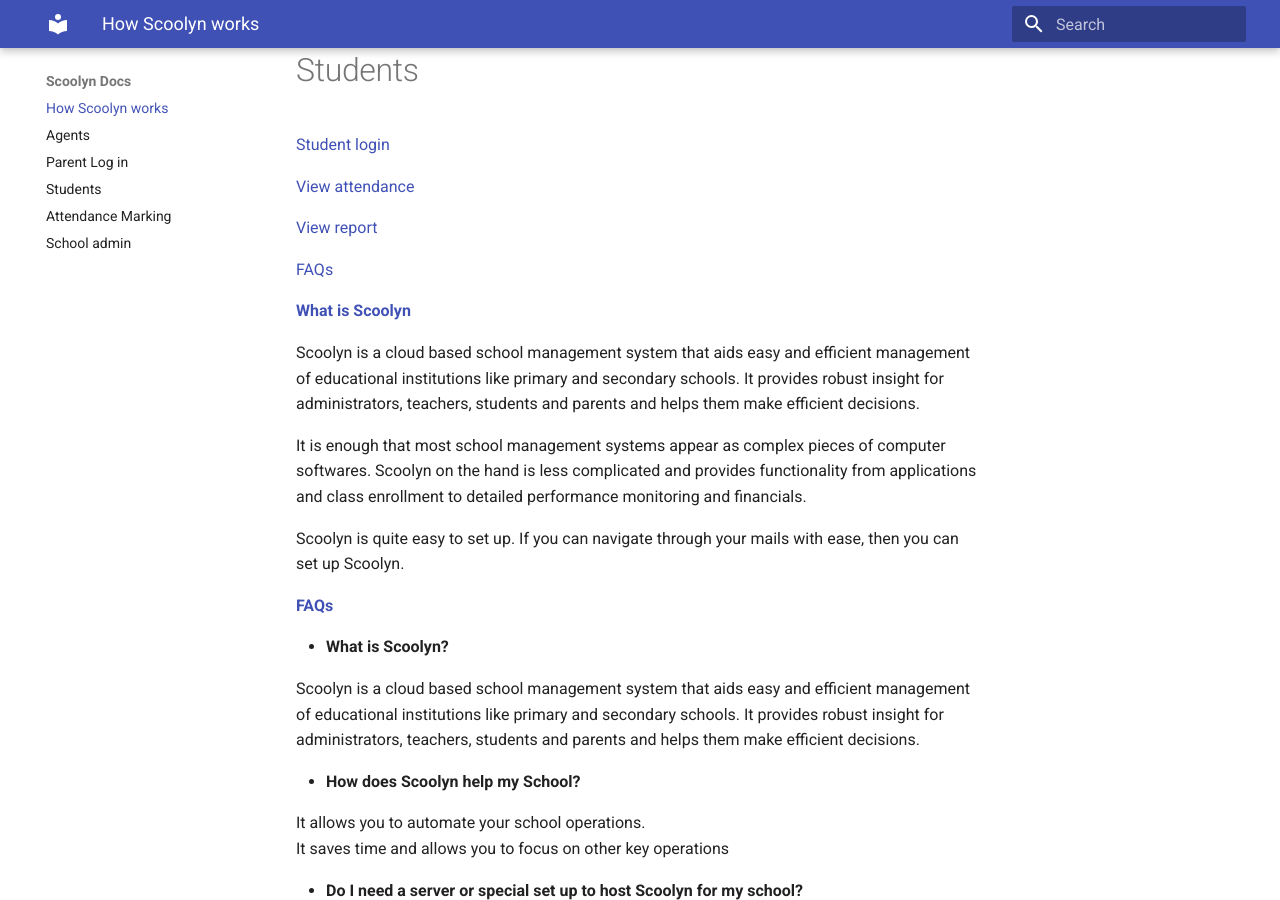
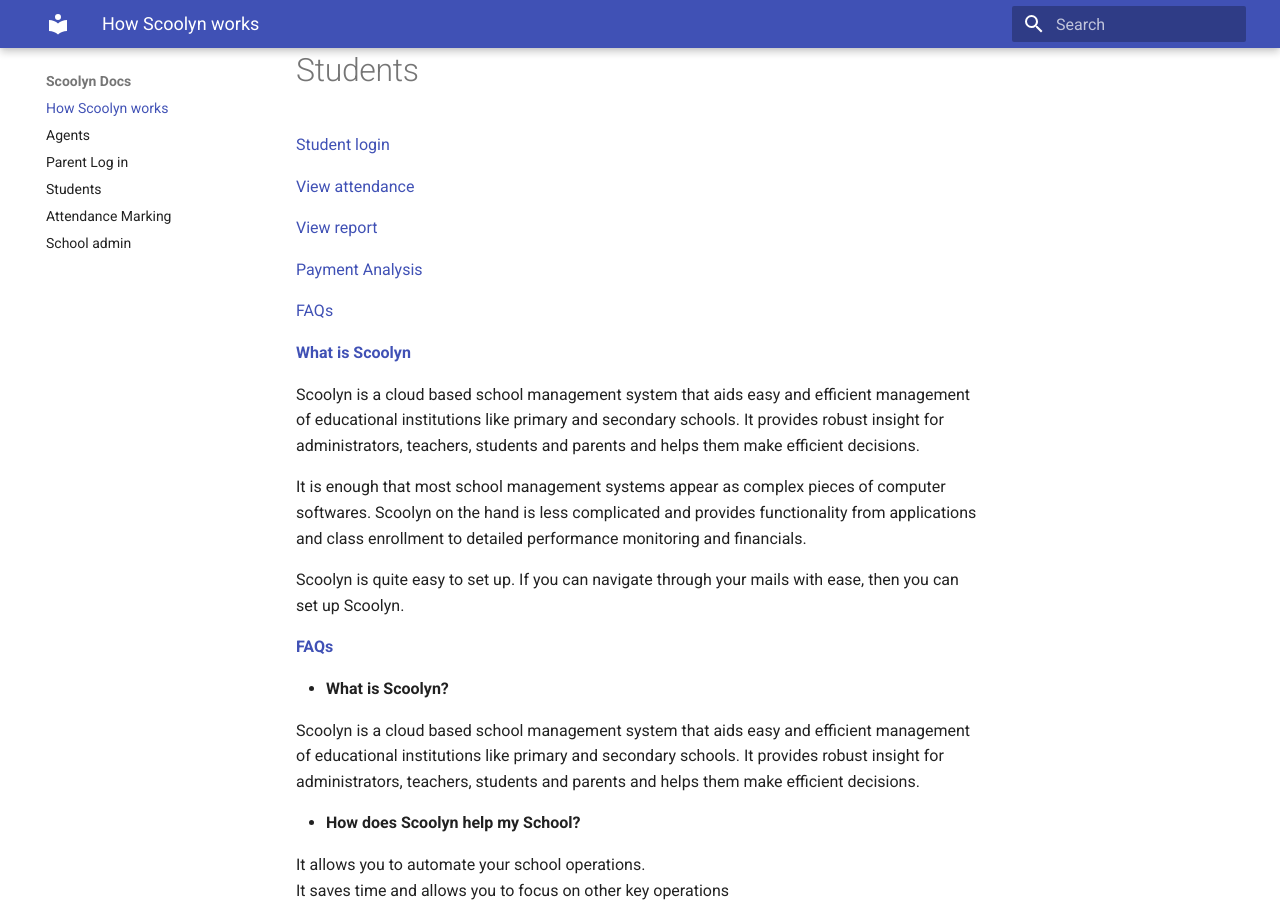
Before and after one commit to digikraaft/docs.scoolyn.com, an MkDocs documentation site: the page built from docs/index.md, in a window 1280 px wide and 900 px high, scrolled down 1049 px. Built offline with MkDocs 1.6.1 and Material for MkDocs 9.7.7, drawn with Linux system fonts in a browser that asks for light colours.

Commit message:
Update index.md

```diff
--- a/docs/index.md
+++ b/docs/index.md
@@ -45,6 +45,7 @@ Here you will learn how to navigate through the School management App and learn
 
 [View report](https://github.com/digikraaft/docs.scoolyn.com/blob/emma/docs/Students.md)
 
+[Payment Analysis](https://github.com/digikraaft/docs.scoolyn.com/blob/emma/docs/Students.md)
 
 [FAQs](#FAQs)
 
```
